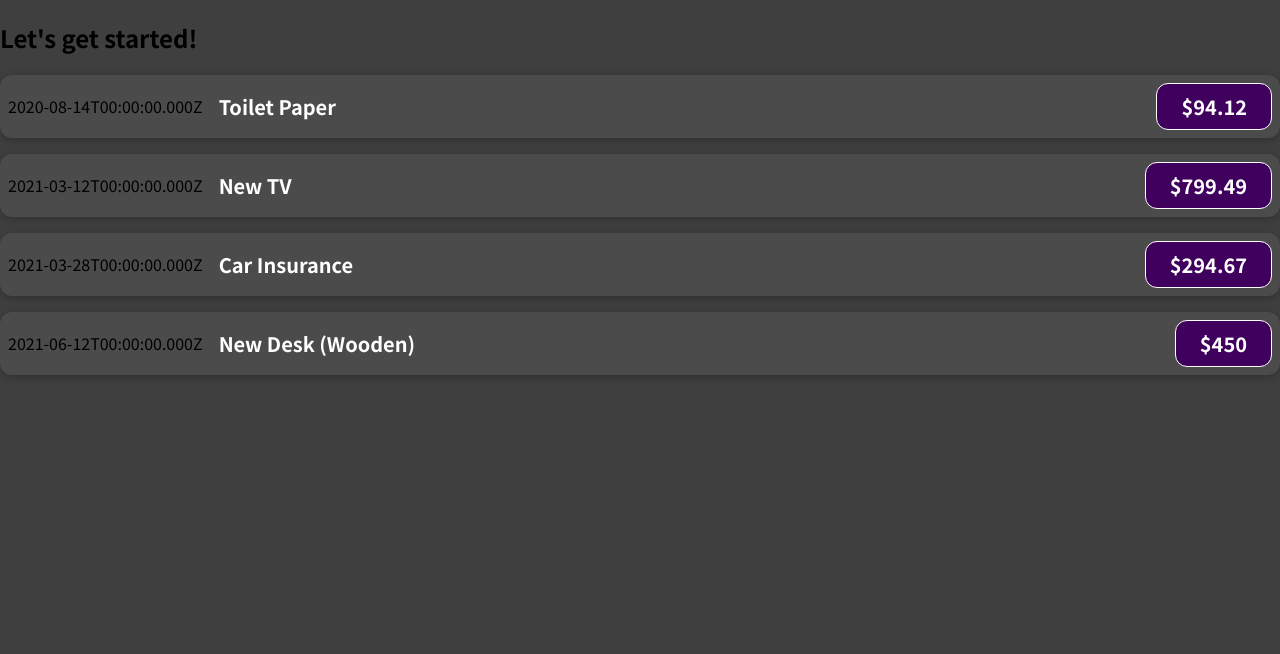
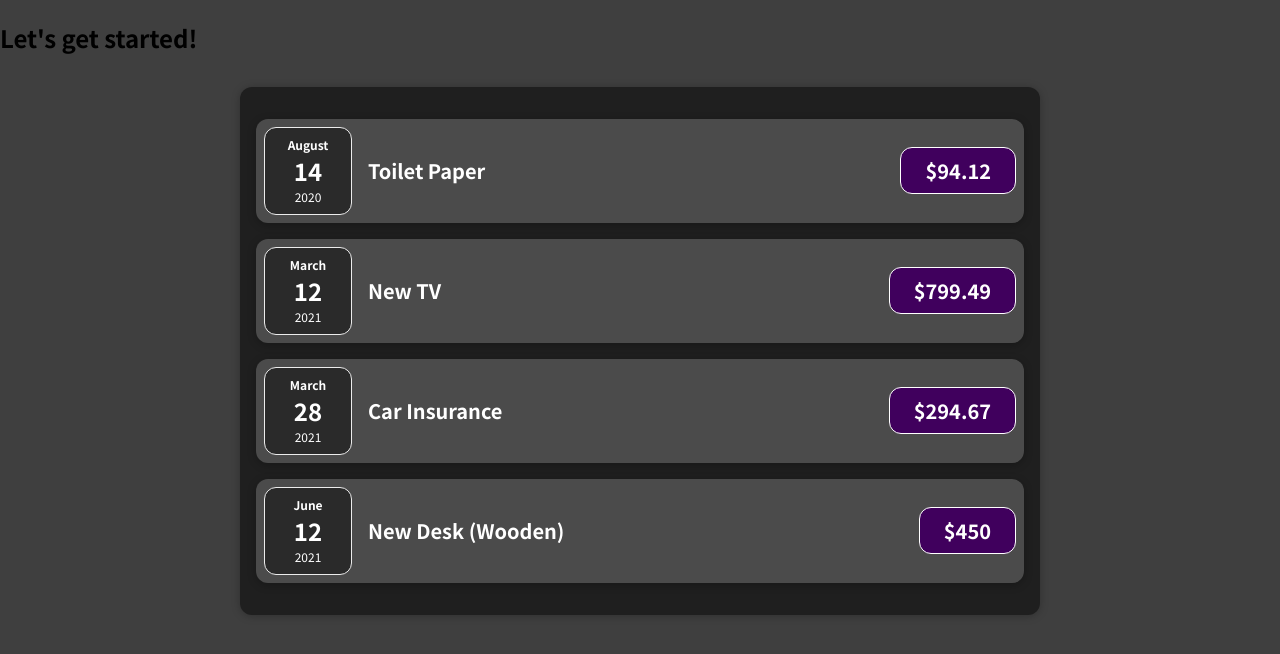
Before and after one commit to DLittlefield81/expensetracker, a React (Create React App) app: page / in a window 1280 px wide. Shown: the top 654 px of the page. Built offline with nearby package versions, Linux system fonts and the light colour scheme.

Commit message:
split components into multiple components

```diff
--- a/src/App.js
+++ b/src/App.js
@@ -1,4 +1,4 @@
-import ExpenseItem from "./components/ExpenseItem";
+import Expenses from "./components/Expenses";
 function App() {
   const expenses = [
     {
@@ -24,10 +24,8 @@
   return (
     <div>
       <h2>Let's get started!</h2>
-      <ExpenseItem title={expenses[0].title} amount={expenses[0].amount} date={expenses[0].date}></ExpenseItem>
-      <ExpenseItem title={expenses[1].title} amount={expenses[1].amount} date={expenses[1].date}></ExpenseItem>
-      <ExpenseItem title={expenses[2].title} amount={expenses[2].amount} date={expenses[2].date}></ExpenseItem>
-      <ExpenseItem title={expenses[3].title} amount={expenses[3].amount} date={expenses[3].date}></ExpenseItem>
+      <Expenses items={expenses} />
+
     </div>
   );
 }
--- /dev/null
+++ b/src/components/ExpenseDate.css
@@ -0,0 +1,26 @@
+.expense-date {
+    display: flex;
+    flex-direction: column;
+    width: 5.5rem;
+    height: 5.5rem;
+    border: 1px solid #ececec;
+    background-color: #2a2a2a;
+    color: white;
+    border-radius: 12px;
+    align-items: center;
+    justify-content: center;
+}
+
+.expense-date__month {
+    font-size: 0.75rem;
+    font-weight: bold;
+}
+
+.expense-date__year {
+    font-size: 0.75rem;
+}
+
+.expense-date__day {
+    font-size: 1.5rem;
+    font-weight: bold;
+}
--- /dev/null
+++ b/src/components/ExpenseDate.js
@@ -0,0 +1,17 @@
+import React from 'react';
+import './ExpenseDate.css'
+
+function ExpenseDate(props) {
+    const month = props.date.toLocaleString('en-US', { month: 'long' })
+    const day = props.date.toLocaleString('en-US', { day: '2-digit' })
+    const year = props.date.getFullYear()
+  return (
+      <div className='expense-date'>
+          <div className='expense-date__month'>{month}</div>
+          <div className='expense-date__day'>{day}</div>
+          <div className='expense-date__year'>{year}</div>
+      </div>
+  )
+}
+
+export default ExpenseDate
--- a/src/components/ExpenseItem.js
+++ b/src/components/ExpenseItem.js
@@ -1,17 +1,17 @@
-import './ExpenseItem.css'
 
-function ExpenseItem(props)  {
-    const expenseDate = new Date(2015, 3, 25);
-    const expenseTitle = 'Expense';
-    const expenseAmount = 300.00;
+import ExpenseDate from './ExpenseDate';
+import './ExpenseItem.css';
+
+function ExpenseItem(props) {
+
 
   return (
-      <div className='expense-item'>
-          <div>{props.date.toISOString()}</div>
-          <div className='expense-item__description'>
-              <h2>{props.title}</h2>
-          </div>
-          <div className='expense-item__price'>${props.amount}</div>
+    <div className='expense-item'>
+      <ExpenseDate date={props.date } />
+      <div className='expense-item__description'>
+        <h2>{props.title}</h2>
+      </div>
+      <div className='expense-item__price'>${props.amount}</div>
 
     </div>
   )
--- /dev/null
+++ b/src/components/Expenses.css
@@ -0,0 +1,9 @@
+.expenses {
+    padding: 1rem;
+    background-color: rgb(31, 31, 31);
+    margin: 2rem auto;
+    width: 50rem;
+    max-width: 95%;
+    border-radius: 12px;
+    box-shadow: 0 1px 8px rgba(0, 0, 0, 0.25);
+}
--- /dev/null
+++ b/src/components/Expenses.js
@@ -0,0 +1,17 @@
+import React from 'react'
+import ExpenseItem from './ExpenseItem'
+import './Expenses.css'
+
+function Expenses(props) {
+  return (
+      <div className='expenses'>
+          <ExpenseItem title={props.items[0].title} amount={props.items[0].amount} date={props.items[0].date} />
+          <ExpenseItem title={props.items[1].title} amount={props.items[1].amount} date={props.items[1].date} />
+          <ExpenseItem title={props.items[2].title} amount={props.items[2].amount} date={props.items[2].date} />
+          <ExpenseItem title={props.items[3].title} amount={props.items[3].amount} date={props.items[3].date} />
+
+    </div>
+  )
+}
+
+export default Expenses
```
Also changed, not shown: 1 other file (tests, documents, lock files or other folders).
